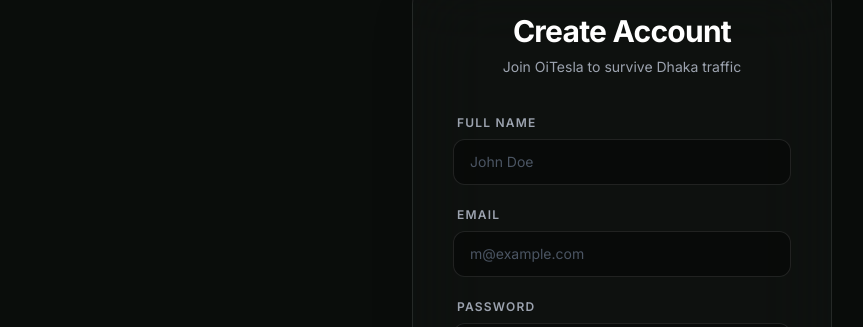
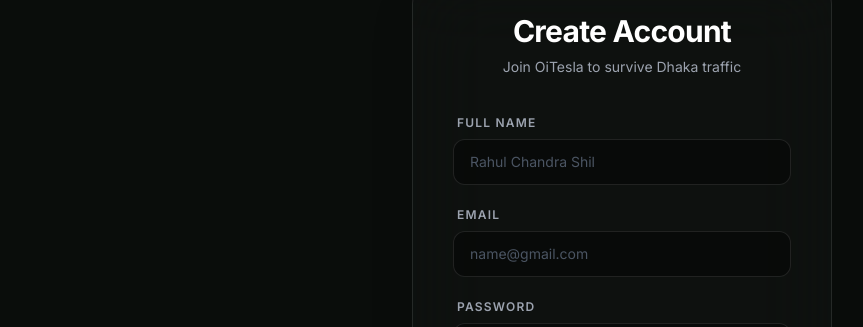
Before and after one commit to CyberSurgeon01/OiTesla, a Next.js app in the folder apps/web/: page /signup in a window 1280 px wide. Shown: the part 108-435 px from the top of the page, without its empty margins (18-881 px from the left). Built offline with nearby package versions, Linux system fonts and the light colour scheme.

Commit message:
fix(ui): update signup input placeholders

```diff
--- a/apps/web/src/app/signup/page.tsx
+++ b/apps/web/src/app/signup/page.tsx
@@ -108,7 +108,7 @@
               <div className="space-y-1.5">
                 <label htmlFor="name" className="text-xs font-semibold text-gray-400 uppercase tracking-widest ml-1">Full Name</label>
                 <input
-                  id="name" type="text" placeholder="John Doe"
+                  id="name" type="text" placeholder="Rahul Chandra Shil"
                   value={name} onChange={(e) => setName(e.target.value)} required disabled={loading}
                   className="w-full rounded-xl border border-white/10 bg-black/40 px-4 py-3 text-sm text-white placeholder-gray-600 focus:border-[#10B981] focus:outline-none focus:ring-1 focus:ring-[#10B981] transition-all disabled:opacity-50"
                 />
@@ -117,7 +117,7 @@
               <div className="space-y-1.5">
                 <label htmlFor="email" className="text-xs font-semibold text-gray-400 uppercase tracking-widest ml-1">Email</label>
                 <input
-                  id="email" type="email" placeholder="m@example.com"
+                  id="email" type="email" placeholder="name@gmail.com"
                   value={email} onChange={(e) => setEmail(e.target.value)} required disabled={loading}
                   className="w-full rounded-xl border border-white/10 bg-black/40 px-4 py-3 text-sm text-white placeholder-gray-600 focus:border-[#10B981] focus:outline-none focus:ring-1 focus:ring-[#10B981] transition-all disabled:opacity-50"
                 />
```
